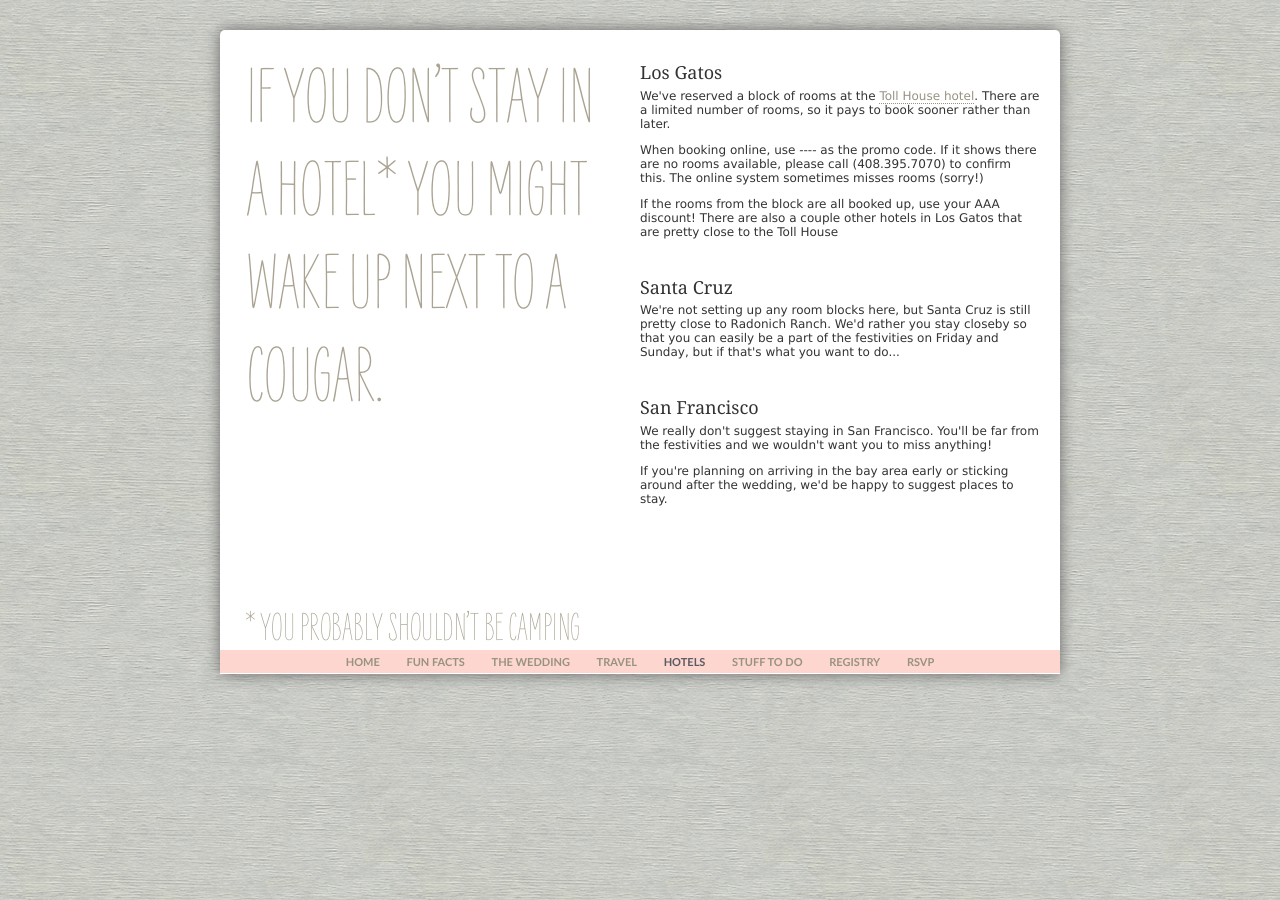
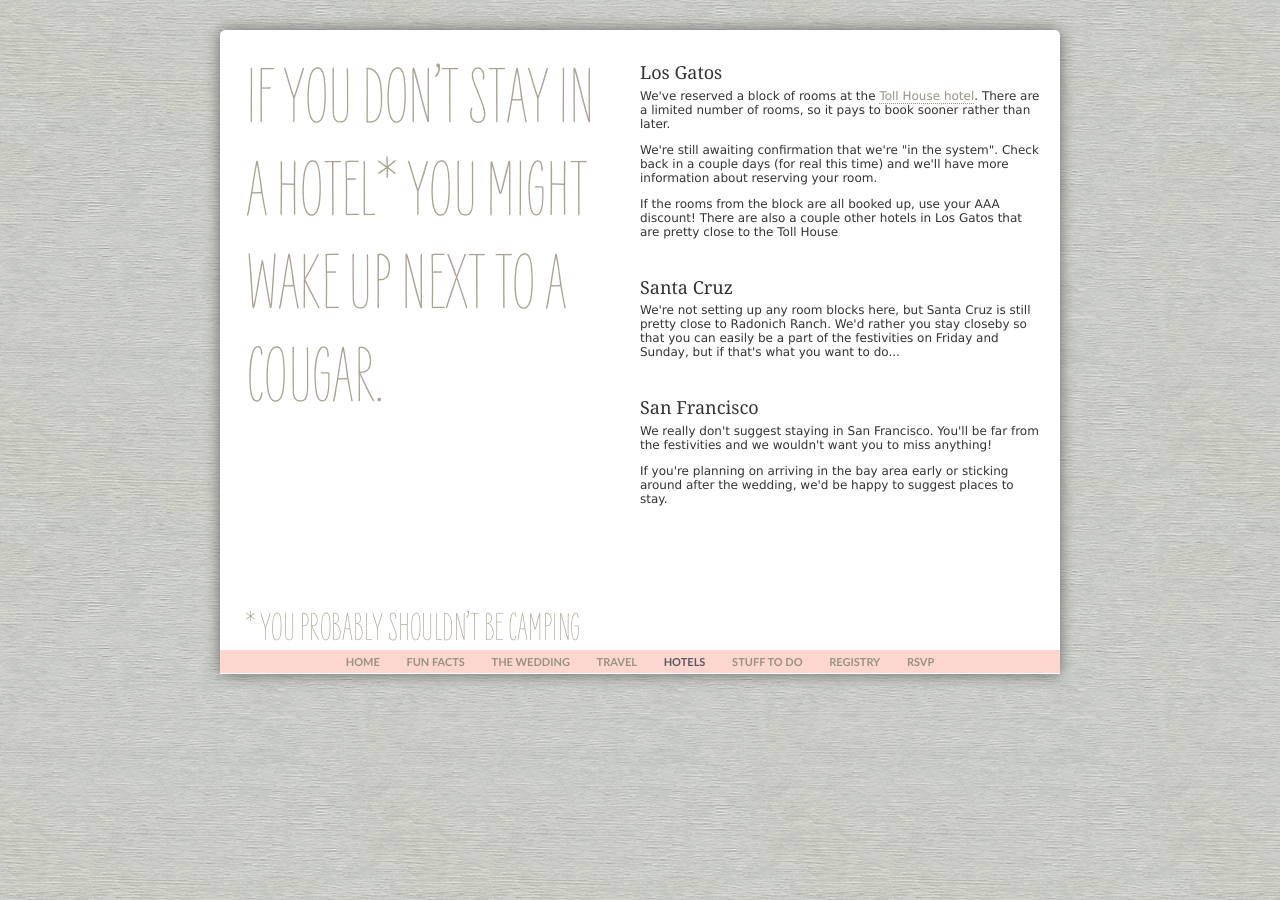
Before and after one commit to zpao/zarzpao.com, a Jekyll site: the page built from hotels.html, in a window 1280 px wide. Built offline with Jekyll 4.4.1, drawn with Linux system fonts in a browser that asks for light colours.

Commit message:
update the hotel to hide the information about reservations... it's not ready yet.

```diff
--- a/hotels.html
+++ b/hotels.html
@@ -16,8 +16,14 @@ title: Hotels
     </p>
 
     <p>
+      We're still awaiting confirmation that we're "in the system".
+      Check back in a couple days (for real this time) and we'll have more information about reserving your room.
+    </p>
+<!--
+    <p>
       When booking online, use ---- as the promo code. If it shows there are no rooms available, please call (408.395.7070) to confirm this. The online system sometimes misses rooms (sorry!)
     </p>
+-->
 
     <p>
       If the rooms from the block are all booked up, use your AAA discount! There are also a couple other hotels in Los Gatos that are pretty close to the Toll House
```
